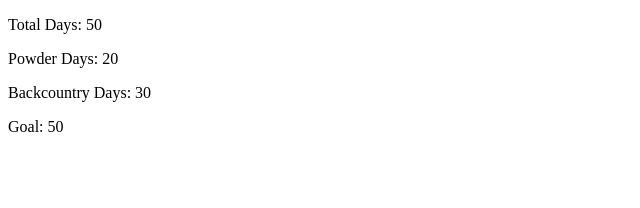
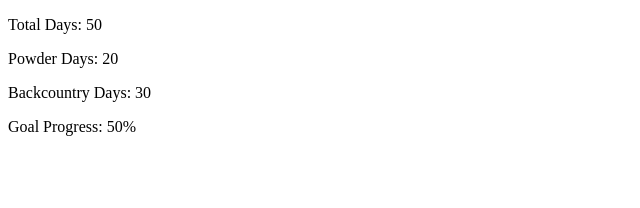
Before and after one commit to saianis/react-essential-learning, a React (Create React App) app: page / in a window 1280 px wide. Shown: the top 208 px of the page, without its empty margins (0-640 px from the left). Built offline with nearby package versions, Linux system fonts and the light colour scheme.

Commit message:
Added custom methods

```diff
--- a/src/index.js
+++ b/src/index.js
@@ -5,12 +5,22 @@
   total: 50,
   powder: 20,
   backCountry: 30,
-  goal: 50
+  goal: 100
 }
 
 // React Component
 //  Note: All component names must start with Uppercase letter
 class SkiDayCounter extends Component {
+
+  // custom methods
+  getPercent = decimal => {
+    return decimal * 100 + '%'
+  }
+
+  calGoalProcess = (total, goal) => {
+    return this.getPercent(total/goal);
+  }
+
   render() {
     // ES6 destructuring
     const {total, powder, backCountry, goal} = this.props
@@ -26,7 +36,7 @@
           <p>Backcountry Days: {backCountry}</p>
         </div>
         <div>
-          <p>Goal: {goal}</p>
+          <p>Goal Progress: {this.calGoalProcess(total, goal)}</p>
         </div>
       </section>
     )
```
